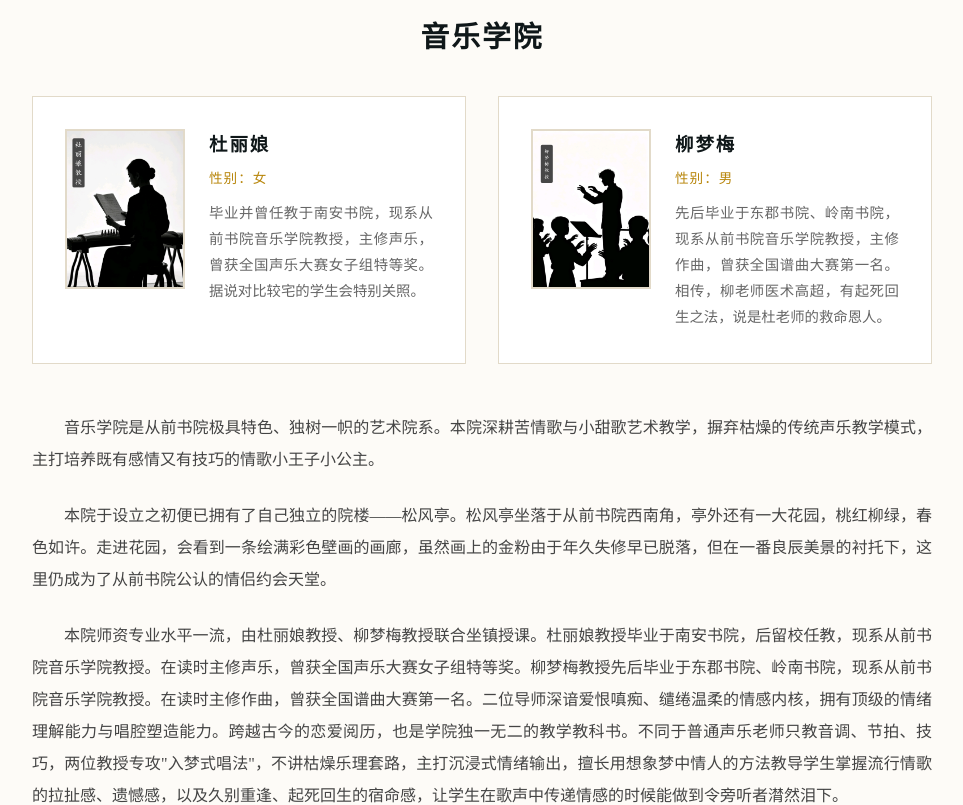
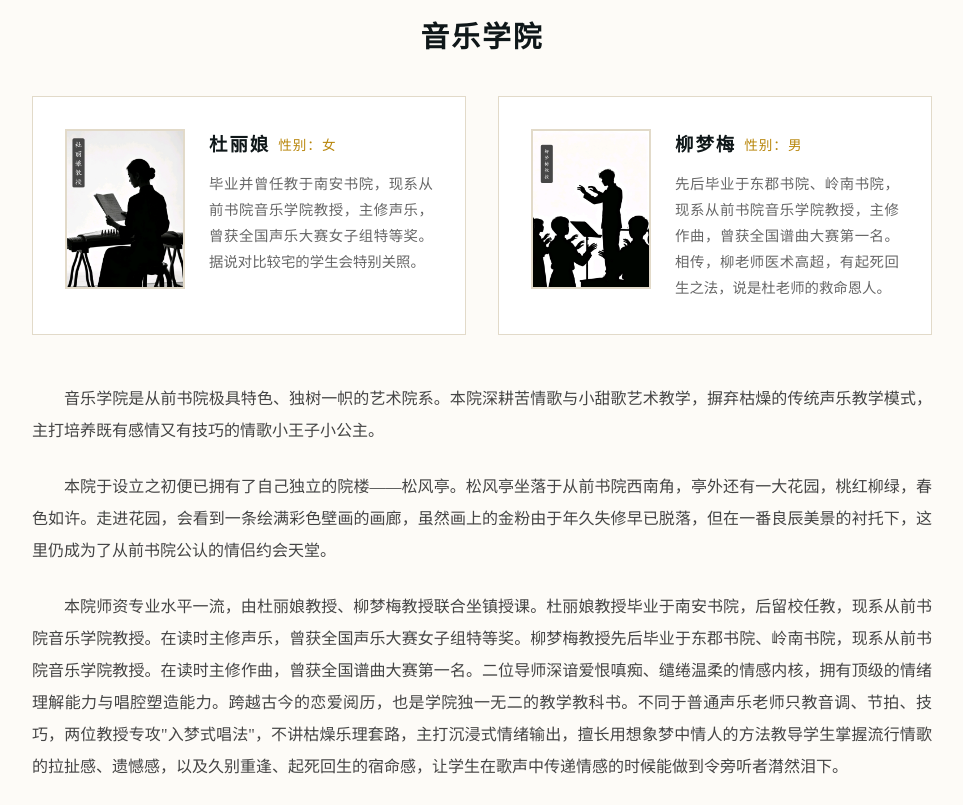
Before and after one commit to miaopan607/Once-Upon-An-Academy, a Vue app: page /faculty in a window 1280 px wide. Shown: the part 1060-1865 px from the top of the page, without its empty margins (158-1121 px from the left). Built offline with nearby package versions, Linux system fonts and the light colour scheme; the HTML template or start-up script is replaced by a standard one.

Commit message:
feat: 性别放名字右边

```diff
--- a/src/views/Faculty.vue
+++ b/src/views/Faculty.vue
@@ -138,8 +138,10 @@ const colleges = [
                   <img :src="mentor.photo" :alt="mentor.name" />
                 </div>
                 <div class="mentor-info">
-                  <h3 class="mentor-name">{{ mentor.name }}</h3>
-                  <p class="mentor-gender">性别：{{ mentor.gender }}</p>
+                  <div class="mentor-header">
+                    <h3 class="mentor-name">{{ mentor.name }}</h3>
+                    <span class="mentor-gender">性别：{{ mentor.gender }}</span>
+                  </div>
                   <p class="mentor-desc">{{ mentor.desc }}</p>
                 </div>
               </div>
@@ -326,18 +328,23 @@ const colleges = [
   min-width: 0;
 }
 
+.mentor-header {
+  display: flex;
+  align-items: center;
+  gap: 0.5rem;
+  margin-bottom: 0.6rem;
+}
+
 .mentor-name {
   font-size: 1.15rem;
   color: #0f1719;
   font-weight: 600;
   letter-spacing: 2px;
-  margin-bottom: 0.3rem;
 }
 
 .mentor-gender {
   font-size: 0.85rem;
   color: #b8860b;
-  margin-bottom: 0.6rem;
   letter-spacing: 1px;
 }
 
@@ -382,6 +389,7 @@ const colleges = [
   .recruit-notice-contact { flex-direction: column; gap: 0.5rem; }
   .college-mentors { grid-template-columns: 1fr; }
   .mentor-card { flex-direction: column; align-items: center; text-align: center; }
+  .mentor-header { justify-content: center; }
   .mentor-photo { width: 100px; height: 133px; }
   .mentor-desc { text-align: center; }
   .page-entry { padding: 3rem 0 2rem; }
```
